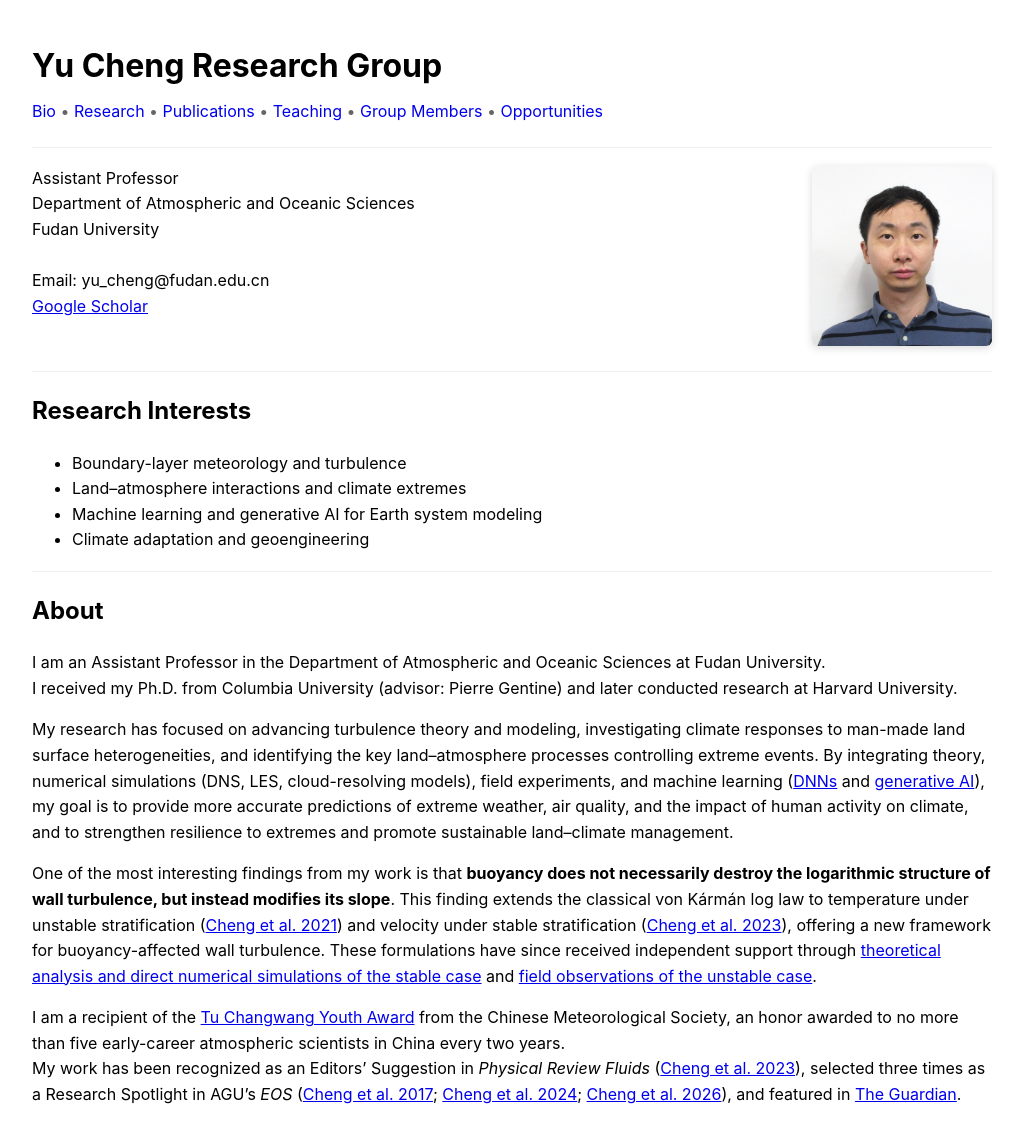
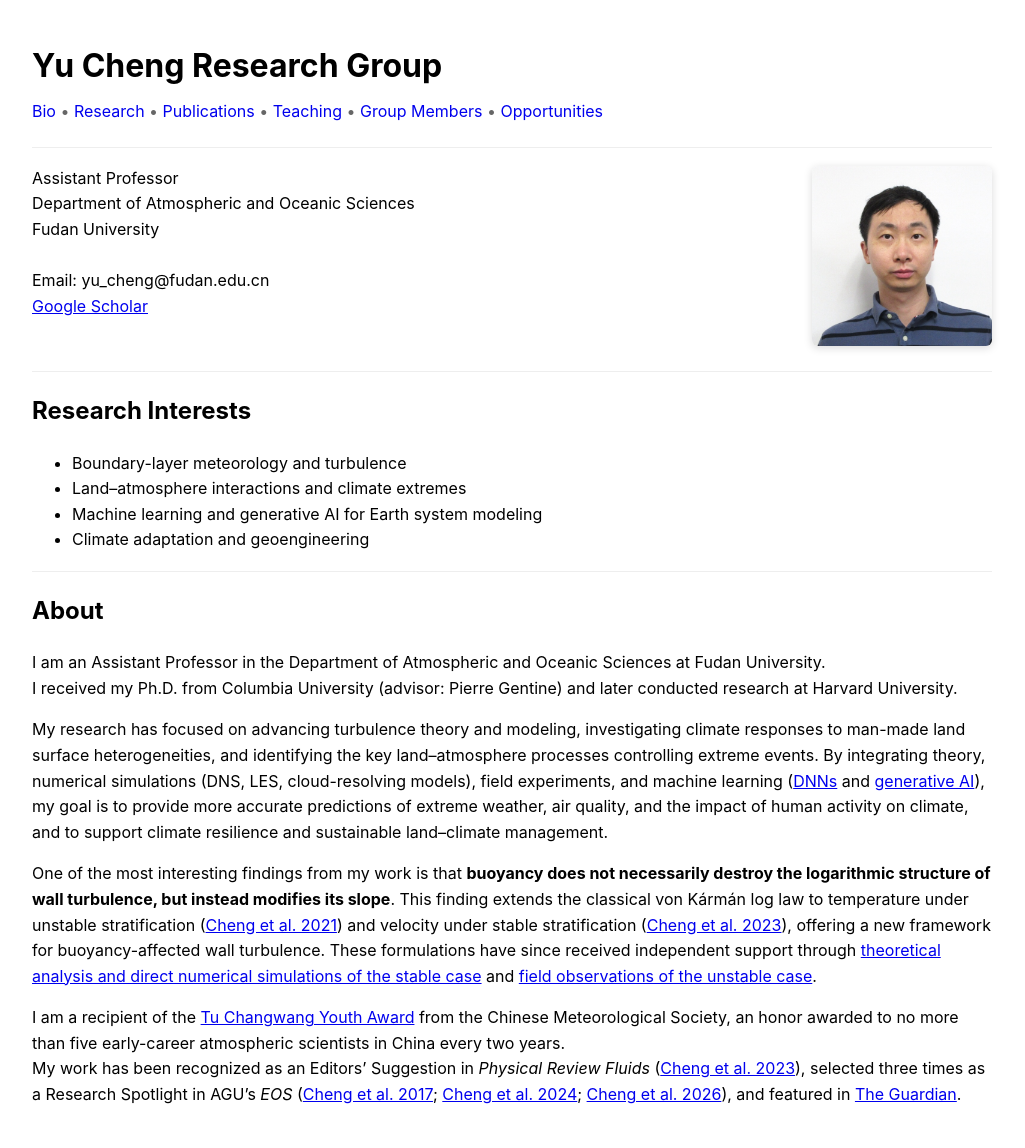
Before and after one commit to yc2965/yc2965.github.io, a Jekyll site: the page built from index.md, in a window 1280 px wide. Shown: the whole page, without its empty margins (128-1153 px from the left). Built offline with Jekyll 4.4.1, drawn with Linux system fonts in a browser that asks for light colours; our own code applies the rules of GitHub Pages for plain Markdown files.

Commit message:
Update index.md

```diff
--- a/index.md
+++ b/index.md
@@ -34,7 +34,7 @@ style="border-radius:6px; box-shadow: 0 2px 8px rgba(0,0,0,0.15);">
 I am an Assistant Professor in the Department of Atmospheric and Oceanic Sciences at Fudan University.
 I received my Ph.D. from Columbia University (advisor: Pierre Gentine) and later conducted research at Harvard University.
 
-My research has focused on advancing turbulence theory and modeling, investigating climate responses to man-made land surface heterogeneities, and identifying the key land–atmosphere processes controlling extreme events. By integrating theory, numerical simulations (DNS, LES, cloud-resolving models), field experiments, and machine learning ([DNNs](https://doi.org/10.1029/2021MS002847) and [generative AI](https://doi.org/10.1103/vb6j-f876)), my goal is to provide more accurate predictions of extreme weather, air quality, and the impact of human activity on climate, and to strengthen resilience to extremes and promote sustainable land–climate management.
+My research has focused on advancing turbulence theory and modeling, investigating climate responses to man-made land surface heterogeneities, and identifying the key land–atmosphere processes controlling extreme events. By integrating theory, numerical simulations (DNS, LES, cloud-resolving models), field experiments, and machine learning ([DNNs](https://doi.org/10.1029/2021MS002847) and [generative AI](https://doi.org/10.1103/vb6j-f876)), my goal is to provide more accurate predictions of extreme weather, air quality, and the impact of human activity on climate, and to support climate resilience and sustainable land–climate management.
 
 One of the most interesting findings from my work is that **buoyancy does not necessarily destroy the logarithmic structure of wall turbulence, but instead modifies its slope**. This finding extends the classical von Kármán log law to temperature under unstable stratification ([Cheng et al. 2021](https://journals.aps.org/prfluids/abstract/10.1103/PhysRevFluids.6.034606)) and velocity under stable stratification ([Cheng et al. 2023](https://journals.aps.org/prfluids/abstract/10.1103/PhysRevFluids.8.114602)), offering a new framework for buoyancy-affected wall turbulence. These formulations have since received independent support through [theoretical analysis and direct numerical simulations of the stable case](http://www.tsfp-conference.org/proceedings/2026/116.pdf) and [field observations of the unstable case](https://link.springer.com/chapter/10.1007/978-3-031-47258-9_8).
 
```
